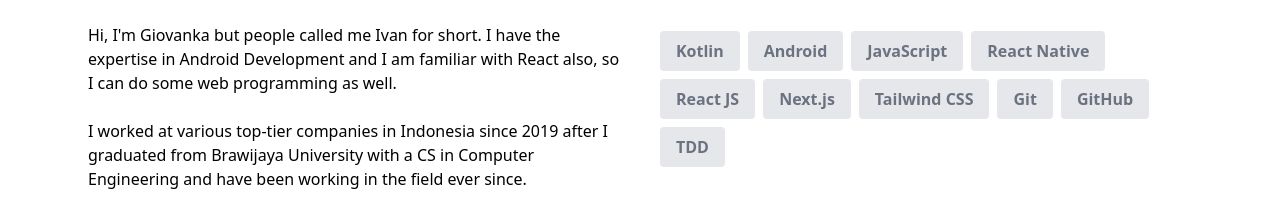
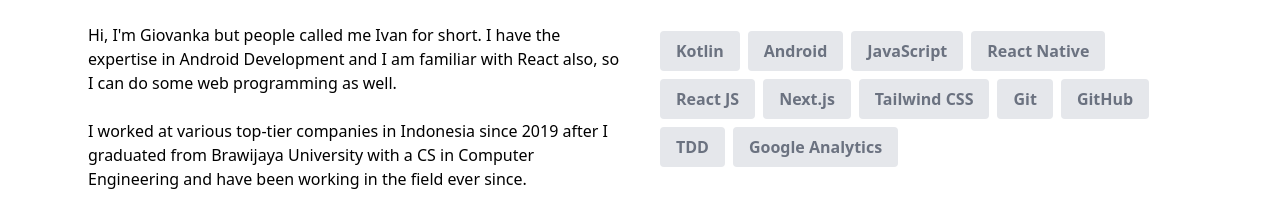
Before and after one commit to giovankabisano/giovankov.com, a Next.js app: page / in a window 1280 px wide. Shown: the part 1120-1337 px from the top of the page. Built offline with nearby package versions, Linux system fonts and the light colour scheme.

Commit message:
Update head photo

```diff
--- a/components/AboutSection.tsx
+++ b/components/AboutSection.tsx
@@ -12,6 +12,7 @@ const skills = [
   { skill: "Git" },
   { skill: "GitHub" },
   { skill: "TDD" },
+  { skill: "Google Analytics" },
 ]
 
 const AboutSection = () => {
```
Also changed, not shown: public/headshot.jpg.
